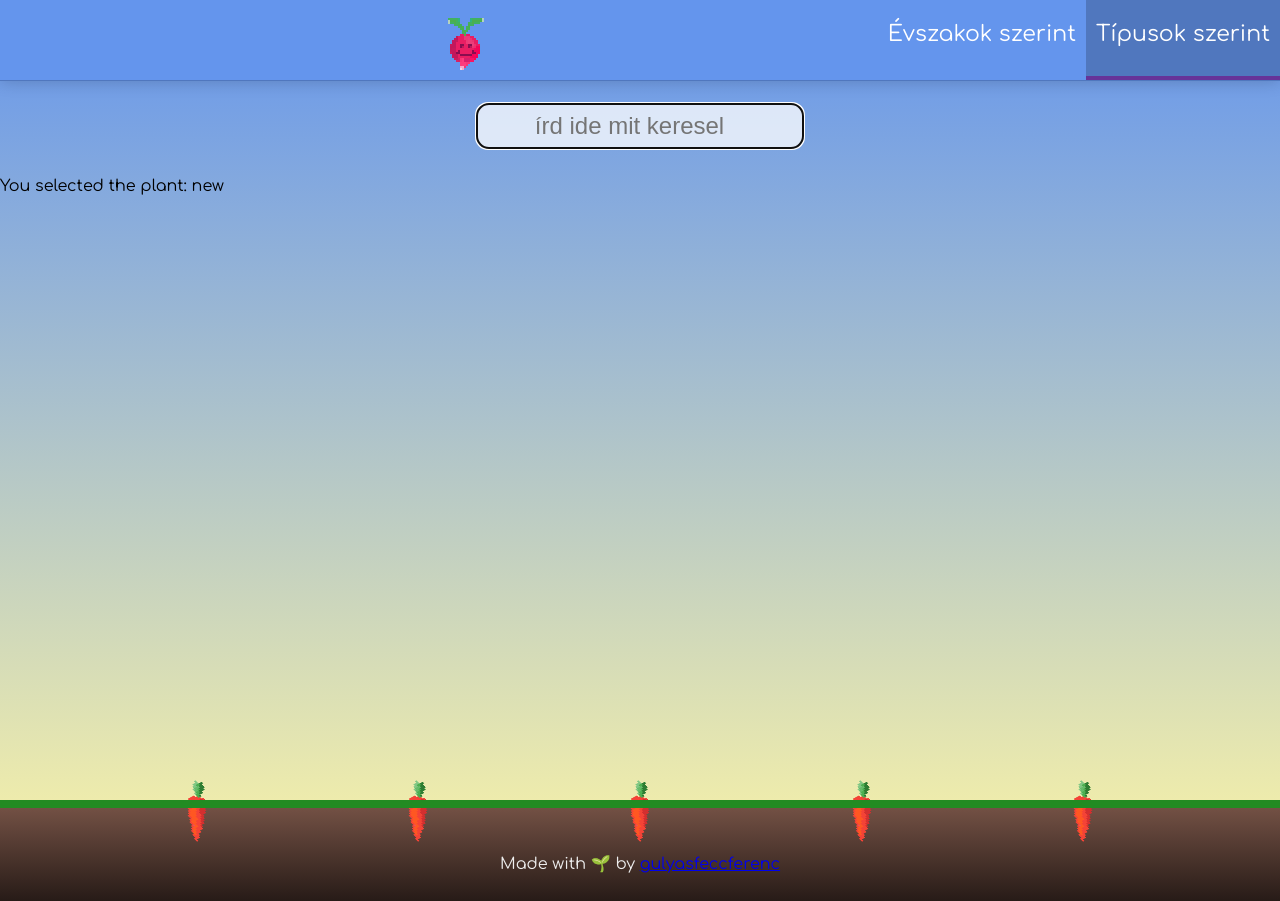
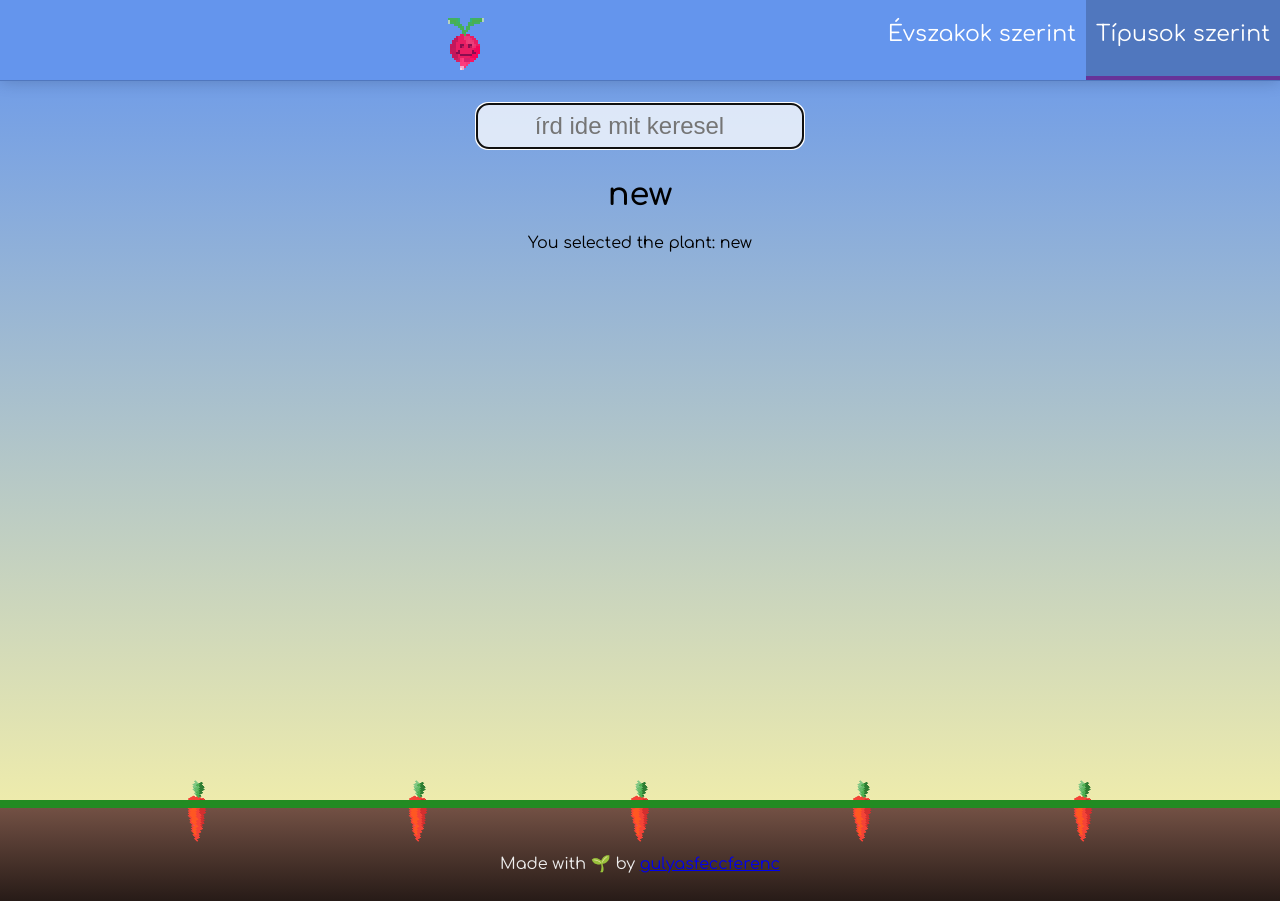
Before and after one commit to gulyasfeccferenc/minekvanszezonja, a React (Create React App) app: page /plants/new in a window 1280 px wide. Built offline with nearby package versions, Linux system fonts and the light colour scheme; no server answers.

Commit message:
Working on signle plant component

```diff
--- a/package.json
+++ b/package.json
@@ -34,5 +34,8 @@
       "last 1 firefox version",
       "last 1 safari version"
     ]
+  },
+  "devDependencies": {
+    "antd": "^4.2.0"
   }
 }
--- a/src/components/UI/Plant/Plant.js
+++ b/src/components/UI/Plant/Plant.js
@@ -1,32 +1,76 @@
 import React, { Component } from 'react';
+import instance from "../../Com/AxiosHandler";
+import classes from './Plant.module.scss';
 
 class Plant extends Component {
-    state = {
-        plantId: ''
+
+    constructor(props) {
+        super(props);
+        this.state = {
+            plantId: '',
+        }
     }
 
     componentDidMount () {
         this.parseQueryParams();
     }
 
-    componentDidUpdate() {
-        this.parseQueryParams();
+    componentDidUpdate(prevProps, prevState, snapshot) {
+        this.getPlantInfo();
+
     }
 
+    getPlantInfo() {
+        const self = this;
+        if (self.state.plantId && !self.state.plantData) {
+            instance.get(`plants/${self.state.plantId}.json`)
+                .then(function (response) {
+                    self.setState({plantData: response.data});
+                })
+                .catch(function (error) {
+                    // handle error
+                    console.error("Some nasty error happened here: ", error);
+                });
+        }
+    }
+
+    generatePlantForm() {
+        let plantForm = '';
+        if (this.state.plantData) {
+            plantForm = (<form>
+                <label>
+                    <input type="text" value={this.state.plantData.name} name="plantName"/>
+                </label><br />
+                <label>
+                    <textarea name="plantDesc" id="plantDesc" cols="30" rows="10" value={this.state.plantData.details} onChange={(news) => console.warn('news is', news)}/>
+                </label><br />
+                <label>
+                    <select name="plantType" id="plantType" value={this.state.plantData.type} onChange={(news) => console.warn('news is', news)}>
+                        <option value="plant">Plant</option>
+                        <option value="vegetable">Vegetable</option>
+                        <option value="fruit">Fruit</option>
+                        <option value="herb">Herb</option>
+                    </select>
+                </label>
+            </form>);
+        }
+        return plantForm;
+    }
+
+
     parseQueryParams () {
-        console.log(this.props);
-        const query = new URLSearchParams(this.props.location.search);
-        for (let param of query.entries()) {
-            if (this.state.plantId !== param[1]) {
-                this.setState({plantId: param[1]});
-            }
+        const queryPlantId = this.props.match.params.plantId;
+        if (this.state.plantId !== queryPlantId) {
+            this.setState({plantId: queryPlantId});
         }
     }
 
     render () {
+        const plantForm = this.generatePlantForm();
         return (
-            <div>
+            <div className={classes.Plant}>
                 <h1>{this.state.plantId}</h1>
+                {plantForm}
                 <p>You selected the plant: {this.props.match.params.plantId}</p>
             </div>
         );
--- a/src/components/UI/Plant/Plant.module.scss
+++ b/src/components/UI/Plant/Plant.module.scss
@@ -0,0 +1,4 @@
+.Plant {
+  margin: 0 auto;
+  text-align: center;
+}
--- a/src/components/UI/TableView/TableRow/TableRow.js
+++ b/src/components/UI/TableView/TableRow/TableRow.js
@@ -1,7 +1,6 @@
 import React, {Fragment} from "react";
 import classes from './TableRow.module.scss';
 import {NavLink} from "react-router-dom";
-import Plant from "../../Plant/Plant";
 
 const TableRow = (props) => {
 
```
Also changed, not shown: 2 other files (tests, documents, lock files or other folders).
